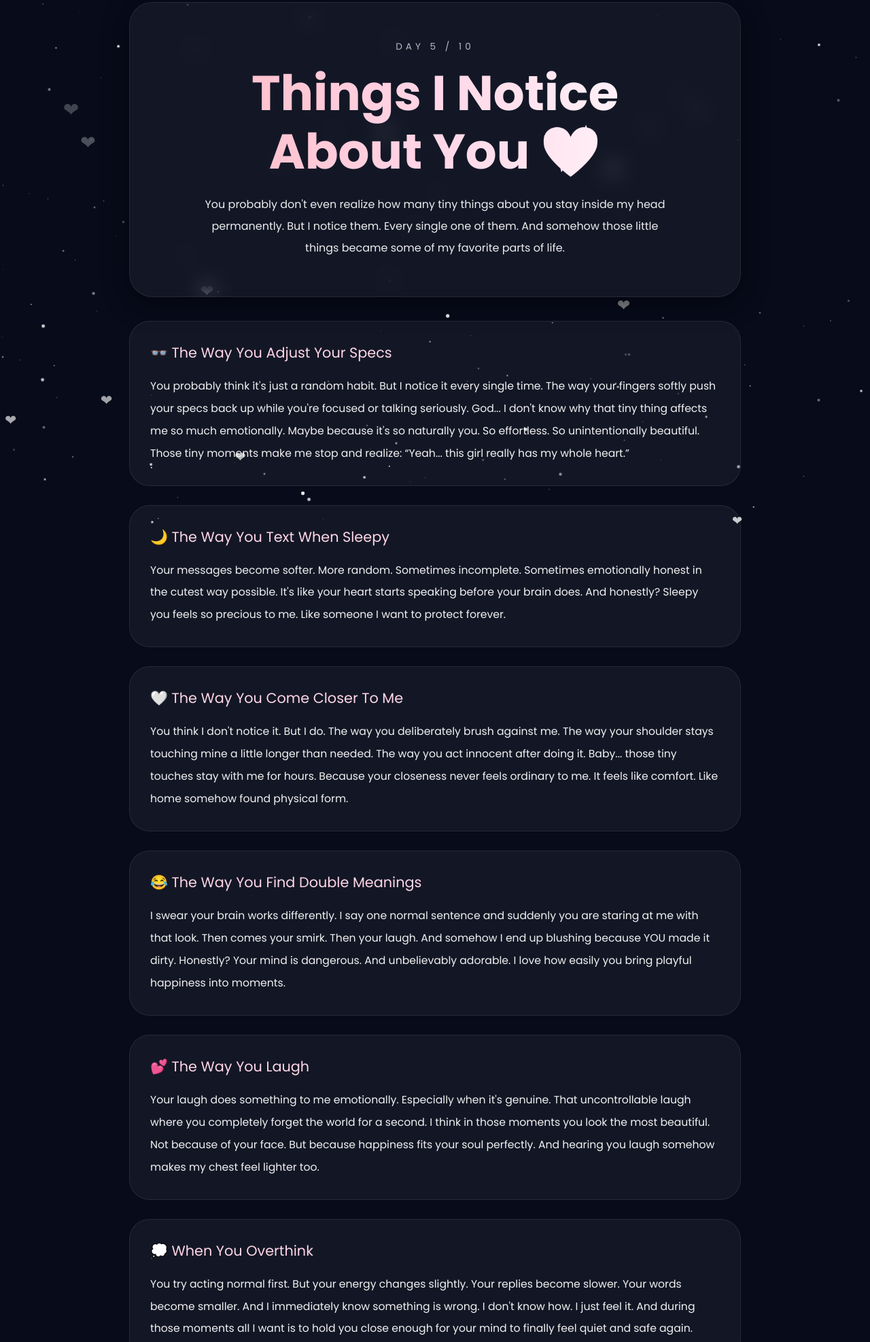
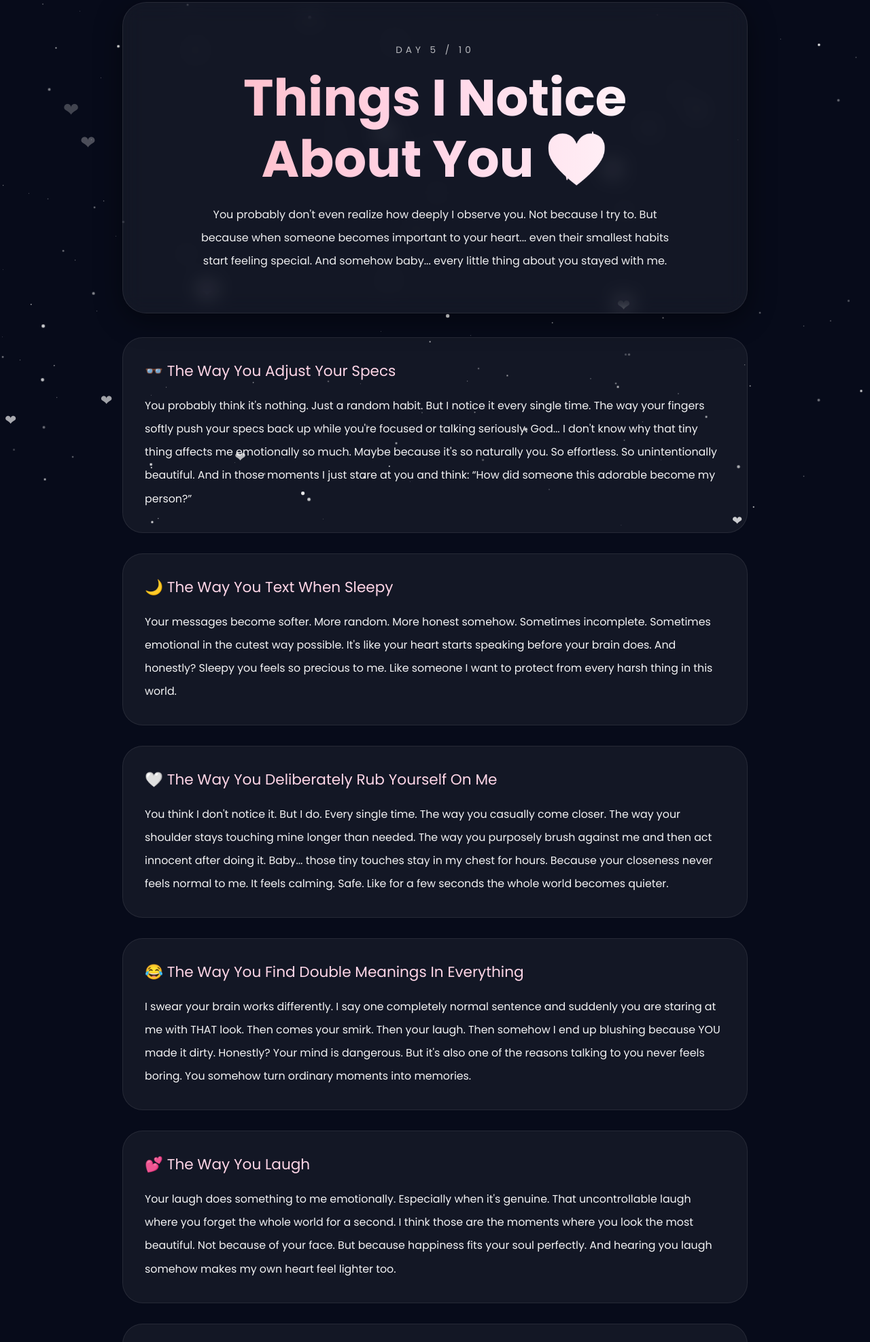
Before and after one commit to sujalbalapure5-dot/GK-s-Bdayyy-Day-5-it-isssss, a plain HTML site: page index.html in a window 1280 px wide. Shown: the part 27-2001 px from the top of the page at 68% size. Drawn offline with Linux system fonts and the light colour scheme.

Commit message:
Update index.html

```diff
--- a/index.html
+++ b/index.html
@@ -57,7 +57,7 @@ transform:scale(1.8);
 }
 }
 
-/* hearts */
+/* floating hearts */
 
 .heart{
 position:fixed;
@@ -82,7 +82,7 @@ opacity:0;
 /* container */
 
 .container{
-max-width:900px;
+max-width:920px;
 margin:auto;
 position:relative;
 z-index:2;
@@ -91,9 +91,9 @@ z-index:2;
 /* hero */
 
 .hero{
-padding:55px 28px;
+padding:60px 28px;
 text-align:center;
-border-radius:34px;
+border-radius:35px;
 background:rgba(255,255,255,0.05);
 backdrop-filter:blur(15px);
 border:1px solid rgba(255,255,255,0.08);
@@ -109,9 +109,9 @@ margin-bottom:15px;
 }
 
 h1{
-font-size:clamp(2.7rem,8vw,4.5rem);
+font-size:clamp(2.8rem,8vw,4.7rem);
 line-height:1.2;
-margin-bottom:18px;
+margin-bottom:20px;
 
 background:linear-gradient(to right,#ffb6c1,#ffd6e7,#ffffff);
 
@@ -120,9 +120,9 @@ background:linear-gradient(to right,#ffb6c1,#ffd6e7,#ffffff);
 }
 
 .subtitle{
-line-height:2;
-opacity:0.92;
-max-width:700px;
+line-height:2.1;
+opacity:0.93;
+max-width:720px;
 margin:auto;
 font-size:1rem;
 }
@@ -130,8 +130,8 @@ font-size:1rem;
 /* cards */
 
 .card{
-margin-top:28px;
-padding:30px;
+margin-top:30px;
+padding:32px;
 border-radius:30px;
 background:rgba(255,255,255,0.05);
 border:1px solid rgba(255,255,255,0.08);
@@ -144,26 +144,26 @@ background:rgba(255,255,255,0.08);
 }
 
 .card-title{
-font-size:1.3rem;
+font-size:1.35rem;
 margin-bottom:18px;
 color:#ffd6e7;
 }
 
 .card-text{
-line-height:2.1;
-font-size:0.98rem;
-opacity:0.94;
+line-height:2.15;
+font-size:0.99rem;
+opacity:0.95;
 }
 
 /* button */
 
 .reveal-btn{
-margin-top:40px;
+margin-top:42px;
 text-align:center;
 }
 
 button{
-padding:15px 34px;
+padding:15px 36px;
 border:none;
 border-radius:40px;
 background:linear-gradient(135deg,#ff758c,#ff7eb3);
@@ -179,15 +179,15 @@ button:hover{
 transform:scale(1.05);
 }
 
-/* final msg */
+/* final message */
 
 .final-message{
 margin-top:35px;
-padding:32px;
+padding:34px;
 border-radius:30px;
 background:rgba(255,255,255,0.05);
-line-height:2.2;
-font-size:0.98rem;
+line-height:2.25;
+font-size:1rem;
 opacity:0;
 transform:translateY(20px);
 transition:1s;
@@ -200,11 +200,11 @@ word-break:break-word;
 /* footer */
 
 .footer{
-margin-top:35px;
+margin-top:38px;
 text-align:center;
-opacity:0.7;
-line-height:1.8;
-font-size:0.9rem;
+opacity:0.72;
+line-height:1.9;
+font-size:0.92rem;
 }
 
 /* mobile */
@@ -220,8 +220,8 @@ padding:24px 18px;
 .subtitle,
 .card-text,
 .final-message{
-font-size:0.92rem;
-line-height:1.95;
+font-size:0.93rem;
+line-height:2;
 }
 
 button{
@@ -253,13 +253,16 @@ About You 💖
 </h1>
 
 <p class="subtitle">
-You probably don't even realize how many tiny things about you stay inside my head permanently.
+You probably don't even realize how deeply I observe you.
 
-But I notice them.
+Not because I try to.
 
-Every single one of them.
+But because when someone becomes important to your heart...
+even their smallest habits start feeling special.
 
-And somehow those little things became some of my favorite parts of life.
+And somehow baby...
+
+every little thing about you stayed with me.
 </p>
 
 </div>
@@ -273,7 +276,9 @@ And somehow those little things became some of my favorite parts of life.
 </div>
 
 <div class="card-text">
-You probably think it's just a random habit.
+You probably think it's nothing.
+
+Just a random habit.
 
 But I notice it every single time.
 
@@ -281,7 +286,7 @@ The way your fingers softly push your specs back up while you're focused or talk
 
 God...
 
-I don't know why that tiny thing affects me so much emotionally.
+I don't know why that tiny thing affects me emotionally so much.
 
 Maybe because it's so naturally you.
 
@@ -289,9 +294,9 @@ So effortless.
 
 So unintentionally beautiful.
 
-Those tiny moments make me stop and realize:
+And in those moments I just stare at you and think:
 
-“Yeah... this girl really has my whole heart.”
+“How did someone this adorable become my person?”
 </div>
 
 </div>
@@ -309,9 +314,11 @@ Your messages become softer.
 
 More random.
 
+More honest somehow.
+
 Sometimes incomplete.
 
-Sometimes emotionally honest in the cutest way possible.
+Sometimes emotional in the cutest way possible.
 
 It's like your heart starts speaking before your brain does.
 
@@ -319,7 +326,7 @@ And honestly?
 
 Sleepy you feels so precious to me.
 
-Like someone I want to protect forever.
+Like someone I want to protect from every harsh thing in this world.
 </div>
 
 </div>
@@ -329,7 +336,7 @@ Like someone I want to protect forever.
 <div class="card">
 
 <div class="card-title">
-🤍 The Way You Come Closer To Me
+🤍 The Way You Deliberately Rub Yourself On Me
 </div>
 
 <div class="card-text">
@@ -337,21 +344,25 @@ You think I don't notice it.
 
 But I do.
 
-The way you deliberately brush against me.
+Every single time.
 
-The way your shoulder stays touching mine a little longer than needed.
+The way you casually come closer.
 
-The way you act innocent after doing it.
+The way your shoulder stays touching mine longer than needed.
+
+The way you purposely brush against me and then act innocent after doing it.
 
 Baby...
 
-those tiny touches stay with me for hours.
+those tiny touches stay in my chest for hours.
 
-Because your closeness never feels ordinary to me.
+Because your closeness never feels normal to me.
 
-It feels like comfort.
+It feels calming.
 
-Like home somehow found physical form.
+Safe.
+
+Like for a few seconds the whole world becomes quieter.
 </div>
 
 </div>
@@ -361,27 +372,27 @@ Like home somehow found physical form.
 <div class="card">
 
 <div class="card-title">
-😂 The Way You Find Double Meanings
+😂 The Way You Find Double Meanings In Everything
 </div>
 
 <div class="card-text">
 I swear your brain works differently.
 
-I say one normal sentence and suddenly you are staring at me with that look.
+I say one completely normal sentence and suddenly you are staring at me with THAT look.
 
 Then comes your smirk.
 
 Then your laugh.
 
-And somehow I end up blushing because YOU made it dirty.
+Then somehow I end up blushing because YOU made it dirty.
 
 Honestly?
 
 Your mind is dangerous.
 
-And unbelievably adorable.
+But it's also one of the reasons talking to you never feels boring.
 
-I love how easily you bring playful happiness into moments.
+You somehow turn ordinary moments into memories.
 </div>
 
 </div>
@@ -399,15 +410,15 @@ Your laugh does something to me emotionally.
 
 Especially when it's genuine.
 
-That uncontrollable laugh where you completely forget the world for a second.
+That uncontrollable laugh where you forget the whole world for a second.
 
-I think in those moments you look the most beautiful.
+I think those are the moments where you look the most beautiful.
 
 Not because of your face.
 
 But because happiness fits your soul perfectly.
 
-And hearing you laugh somehow makes my chest feel lighter too.
+And hearing you laugh somehow makes my own heart feel lighter too.
 </div>
 
 </div>
@@ -436,6 +447,10 @@ I don't know how.
 I just feel it.
 
 And during those moments all I want is to hold you close enough for your mind to finally feel quiet and safe again.
+
+I wish you could see yourself through my eyes sometimes.
+
+Maybe then you would understand how lovable you truly are.
 </div>
 
 </div>
@@ -461,6 +476,8 @@ The way you ask if I ate.
 
 The way your softness appears instantly when I am not okay.
 
+The way you quietly stay when someone needs you emotionally.
+
 You don't even realize how healing your presence feels sometimes.
 
 You make love feel gentle instead of scary.
@@ -483,19 +500,21 @@ You make songs feel deeper.
 
 You make random places remind me of you.
 
-You make my mood change from one notification.
+You make me smile at my screen like an idiot.
 
-You make me smile at my phone like an idiot.
+You make my mood change because of one notification.
+
+You make me imagine future moments randomly.
 
 And somehow...
 
-you make the future feel softer.
+you made life feel softer.
 
 Safer.
 
 Warmer.
 
-Like maybe life won't be that hard as long as you are somewhere beside me.
+Like maybe the world won't feel so heavy as long as you are somewhere beside me.
 </div>
 
 </div>
@@ -524,17 +543,17 @@ Tiny habits.
 
 Tiny expressions.
 
-Tiny details.
+Tiny little versions of you.
 
 <br><br>
 
 But that's exactly how love became dangerous for me.
 
-Not through one dramatic moment.
-
 Not suddenly.
 
 Not loudly.
+
+Not through one dramatic moment.
 
 <br><br>
 
@@ -544,11 +563,17 @@ Through your laugh.
 
 Through your sleepy texts.
 
-Through your random care.
+Through the way you adjust your specs.
 
-Through your voice.
+Through your random jealousy.
 
-Through the way your eyes soften when you genuinely feel something.
+Through the way your voice softens when you care.
+
+Through your tiny touches.
+
+Through your stupid double meanings.
+
+Through the way your eyes look when you genuinely feel something.
 
 <br><br>
 
@@ -573,7 +598,7 @@ And maybe that's why I notice these little things so deeply.
 
 Because when someone truly becomes important to your soul...
 
-nothing about them stays “small” anymore.
+nothing about them stays small anymore.
 
 <br><br>
 
@@ -587,7 +612,7 @@ Every touch.
 
 Every “goodnight.”
 
-Every version of you.
+Every little version of you.
 
 <br><br>
 
@@ -603,7 +628,7 @@ I think I could spend an entire lifetime noticing tiny things about you and stil
 
 for GK 🤍
 
-“love is sometimes just noticing little things forever.”
+“love is just noticing little things forever.”
 
 </div>
 
@@ -635,7 +660,7 @@ stars.appendChild(star);
 
 }
 
-/* floating hearts */
+/* hearts */
 
 function createHeart(){
 
@@ -659,7 +684,7 @@ heart.remove();
 
 setInterval(createHeart,450);
 
-/* reveal message */
+/* reveal */
 
 function showMessage(){
 
@@ -670,7 +695,6 @@ msg.style.display="block";
 requestAnimationFrame(()=>{
 
 msg.style.opacity="1";
-
 msg.style.transform="translateY(0px)";
 
 window.scrollTo({
```
